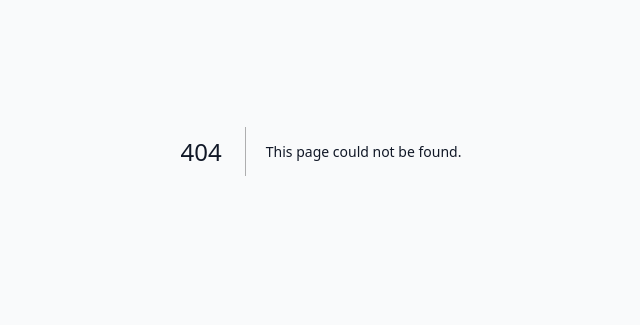
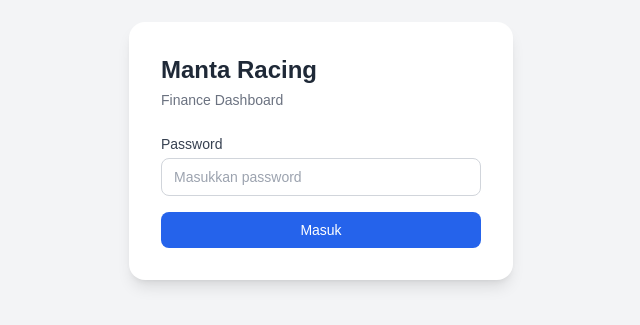
Before and after one commit to adityap1098-cmd/mantafins, a Next.js app in the folder manta-finance/: page /login in a window 1280 px wide. Before the commit this address had no page. Shown: the part 249-574 px from the top of the page, without its empty margins (319-959 px from the left). Built offline with nearby package versions, Linux system fonts and the light colour scheme.

Commit message:
feat(01-03): add login page UI and root redirect
- Login page: centered card, password input, error state, POST /api/auth/login
- Root page: redirects to /dashboard (middleware gates auth)

```diff
--- /dev/null
+++ b/manta-finance/app/login/page.tsx
@@ -0,0 +1,73 @@
+'use client'
+
+import { useState, FormEvent } from 'react'
+import { useRouter } from 'next/navigation'
+
+export default function LoginPage() {
+  const router = useRouter()
+  const [password, setPassword] = useState('')
+  const [error, setError] = useState('')
+  const [loading, setLoading] = useState(false)
+
+  async function handleSubmit(e: FormEvent) {
+    e.preventDefault()
+    setError('')
+    setLoading(true)
+    try {
+      const res = await fetch('/api/auth/login', {
+        method: 'POST',
+        headers: { 'Content-Type': 'application/json' },
+        body: JSON.stringify({ password }),
+      })
+      if (res.ok) {
+        router.push('/dashboard')
+        router.refresh()
+      } else {
+        const data = await res.json()
+        setError(data.error ?? 'Login gagal')
+      }
+    } catch {
+      setError('Terjadi kesalahan. Coba lagi.')
+    } finally {
+      setLoading(false)
+    }
+  }
+
+  return (
+    <main className="min-h-screen flex items-center justify-center bg-gray-100">
+      <div className="bg-white rounded-2xl shadow-lg p-8 w-full max-w-sm">
+        <h1 className="text-2xl font-bold text-gray-800 mb-1">Manta Racing</h1>
+        <p className="text-sm text-gray-500 mb-6">Finance Dashboard</p>
+        <form onSubmit={handleSubmit} className="space-y-4">
+          <div>
+            <label htmlFor="password" className="block text-sm font-medium text-gray-700 mb-1">
+              Password
+            </label>
+            <input
+              id="password"
+              type="password"
+              value={password}
+              onChange={(e) => setPassword(e.target.value)}
+              className="w-full border border-gray-300 rounded-lg px-3 py-2 text-sm focus:outline-none focus:ring-2 focus:ring-blue-500"
+              placeholder="Masukkan password"
+              autoComplete="current-password"
+              required
+            />
+          </div>
+          {error && (
+            <p className="text-sm text-red-600 bg-red-50 border border-red-200 rounded-lg px-3 py-2">
+              {error}
+            </p>
+          )}
+          <button
+            type="submit"
+            disabled={loading}
+            className="w-full bg-blue-600 text-white rounded-lg px-4 py-2 text-sm font-medium hover:bg-blue-700 disabled:opacity-50 disabled:cursor-not-allowed transition-colors"
+          >
+            {loading ? 'Memproses...' : 'Masuk'}
+          </button>
+        </form>
+      </div>
+    </main>
+  )
+}
--- a/manta-finance/app/page.tsx
+++ b/manta-finance/app/page.tsx
@@ -1,7 +1,5 @@
+import { redirect } from 'next/navigation'
+
 export default function Home() {
-  return (
-    <div className="p-8">
-      <h1 className="text-2xl font-bold">Manta Racing Finance</h1>
-    </div>
-  );
+  redirect('/dashboard')
 }
```
